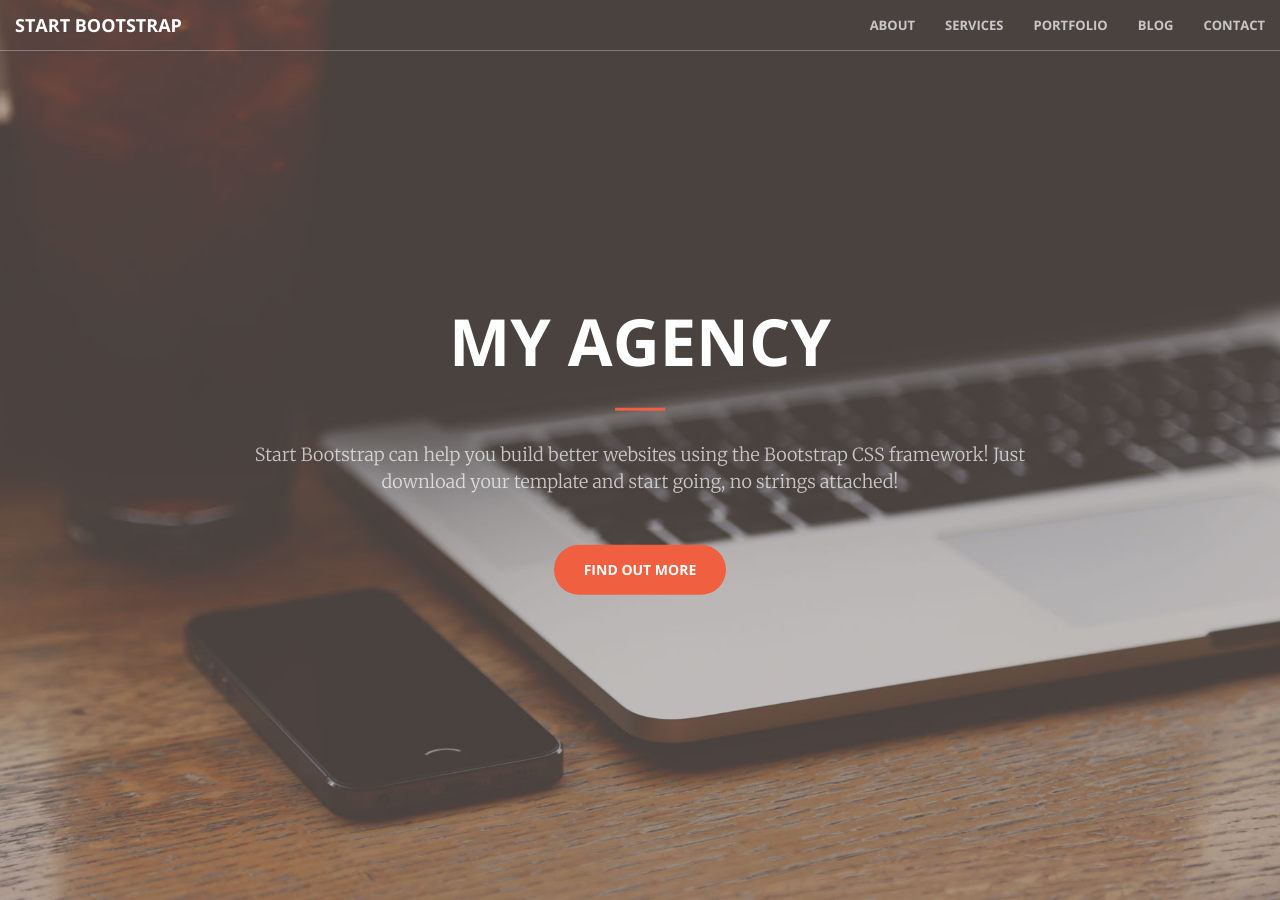
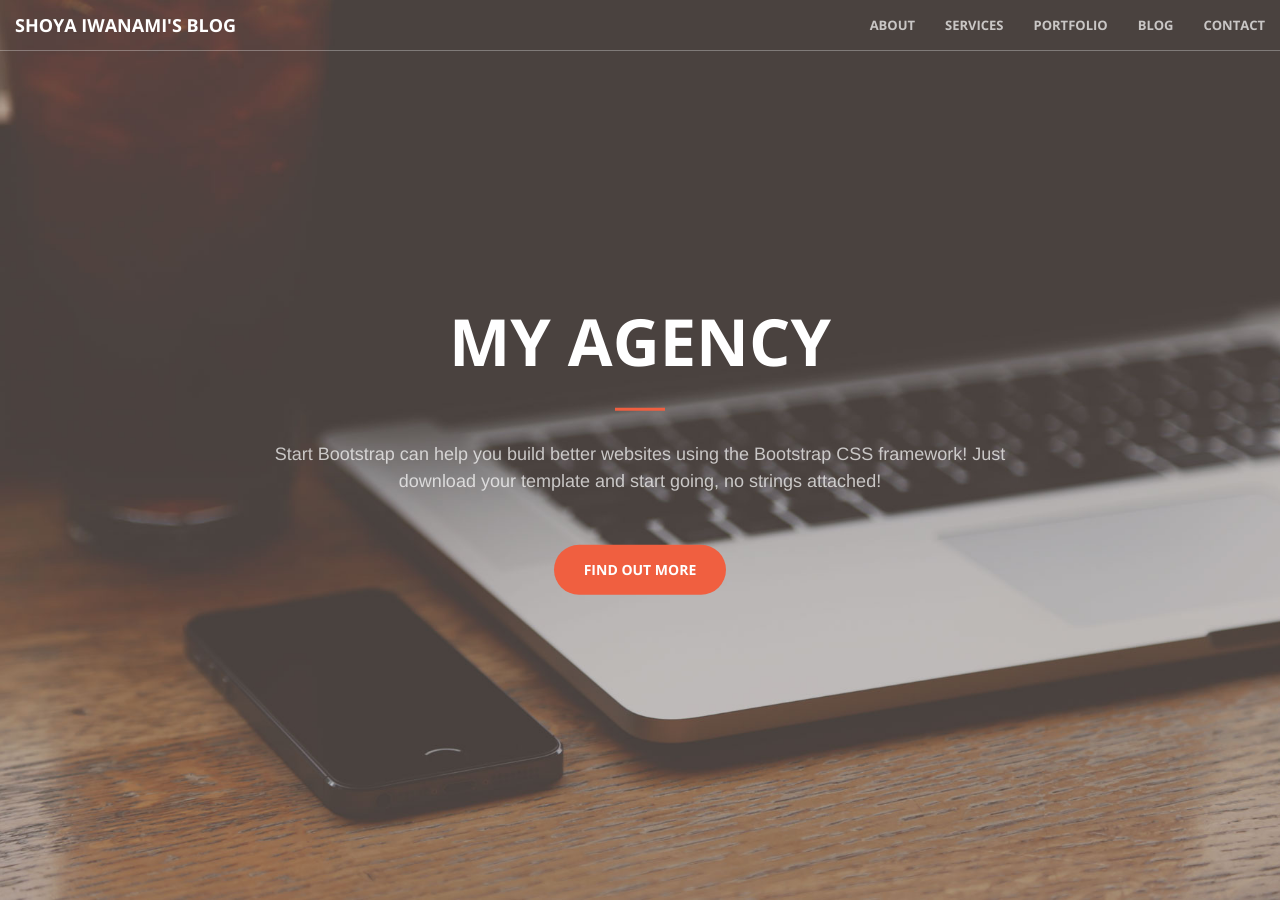
Before and after one commit to iwanaminami/blog, a Jekyll site: the page built from index.html, in a window 1280 px wide. Built offline with Jekyll 4.4.1, drawn with Linux system fonts in a browser that asks for light colours.

Commit message:
title font

```diff
--- a/_includes/nav.html
+++ b/_includes/nav.html
@@ -8,7 +8,7 @@
                 <span class="icon-bar"></span>
                 <span class="icon-bar"></span>
             </button>
-            <a class="navbar-brand" href="/">Start Bootstrap</a>
+            <a class="navbar-brand" href="/">Shoya Iwanami's Blog</a>
         </div>
 
         <!-- Collect the nav links, forms, and other content for toggling -->
--- a/css/creative.css
+++ b/css/creative.css
@@ -11,7 +11,7 @@
 }
 
 body {
-    font-family: Merriweather,'Helvetica Neue',Arial,sans-serif;
+    font-family: Avenir, 'Helvetica neue', Helvetica, '游ゴシック', YuGothic, 'ヒラギノ角ゴ Pro W3', 'Hiragino Kaku Gothic Pro', メイリオ, Meiryo, 'ＭＳ Ｐゴシック', Merriweather, Arial, sans-serif;
 }
 
 hr {
```
Also changed, not shown: 1 other file.
